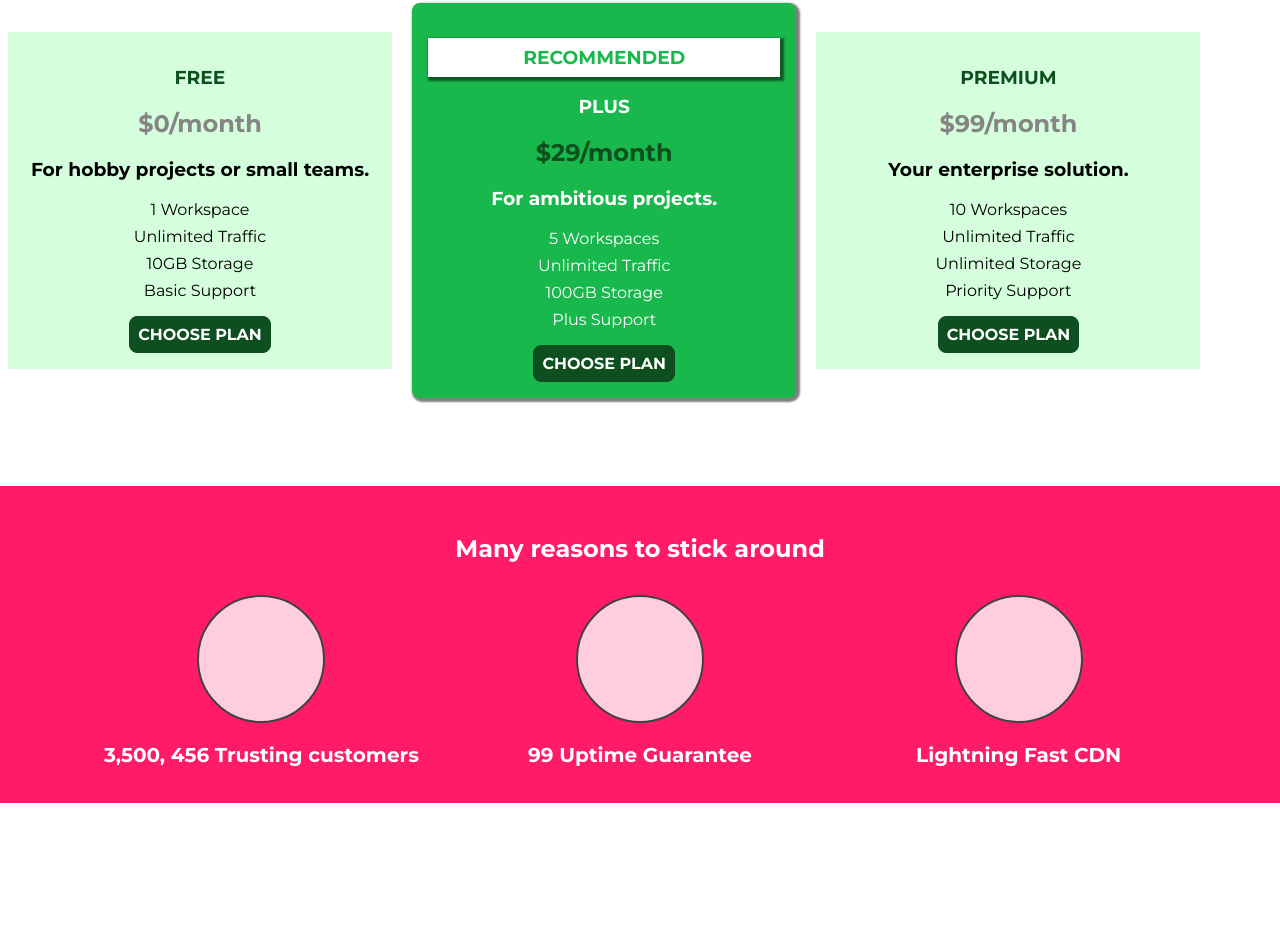
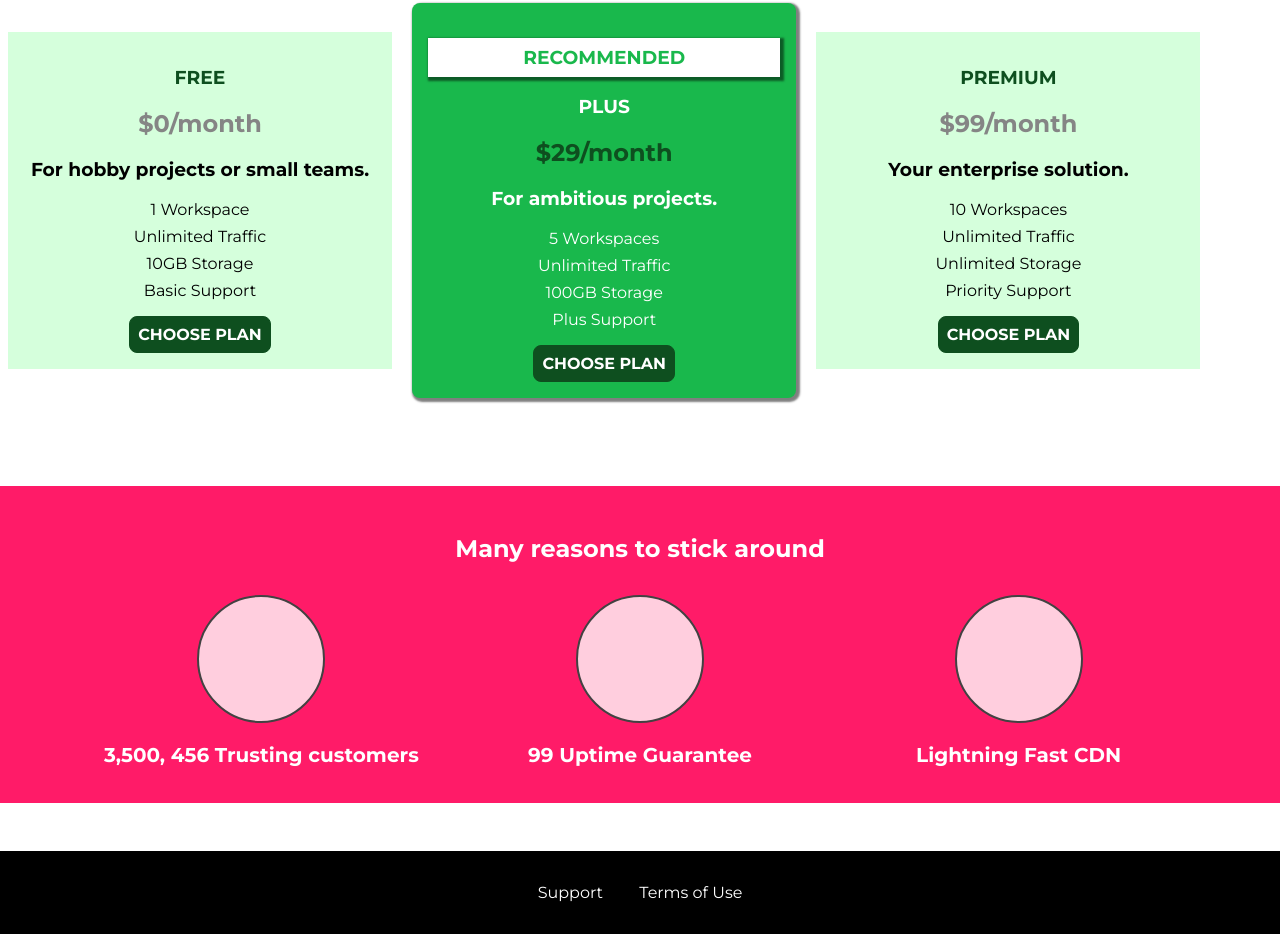
Before and after one commit to rigole/CSS-Grid-Flexbox, a plain HTML site: page hosting services/index.html in a window 1280 px wide. Shown: the part 645-1579 px from the top of the page. Before the commit the page ends 1448 px from the top, so only its background shows below. Drawn offline with Linux system fonts and the light colour scheme.

Commit message:
adding footer

```diff
--- a/hosting services/index.html
+++ b/hosting services/index.html
@@ -108,6 +108,18 @@
             </ul>
         </section>
     </main>
+    <footer class="main-footer">
+        <nav>
+            <ul class="main-footer__links">
+                <li class="main-footer__link">
+                    <a href="#">Support</a>
+                </li>
+                <li class="main-footer__link">
+                    <a href="">Terms of Use</a>
+                </li>
+            </ul>
+        </nav>
+    </footer>
 </body>
 
 </html>
--- a/hosting services/main.css
+++ b/hosting services/main.css
@@ -201,3 +201,32 @@ body {
     background: white;
     border: none;
 }
+
+.main-footer {
+    background: black;
+    color: white;
+    padding: 32px;
+    margin-top: 48px;
+}
+
+.main-footer__links {
+    list-style: none;
+    margin: 0;
+    padding: 0;
+    text-align: center;
+}
+
+.main-footer__link{
+    display: inline-block;
+    margin: 0 16px;
+}
+
+.main-footer__link a{
+    color: white;
+    text-decoration: none;
+}
+
+.main-footer__link a:hover,
+.main-footer__link a:active{
+    color: #ccc;
+}
```
